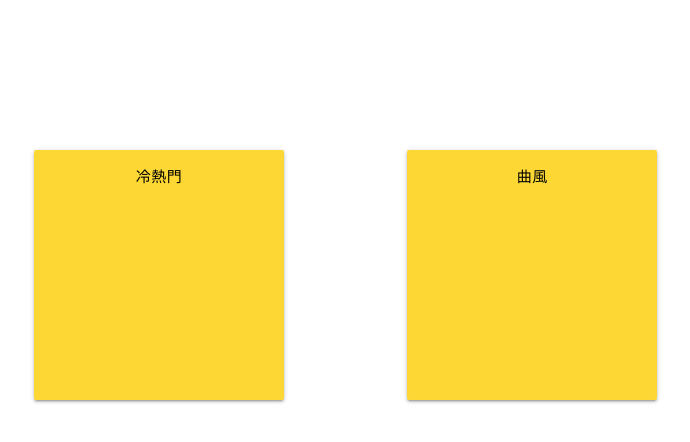
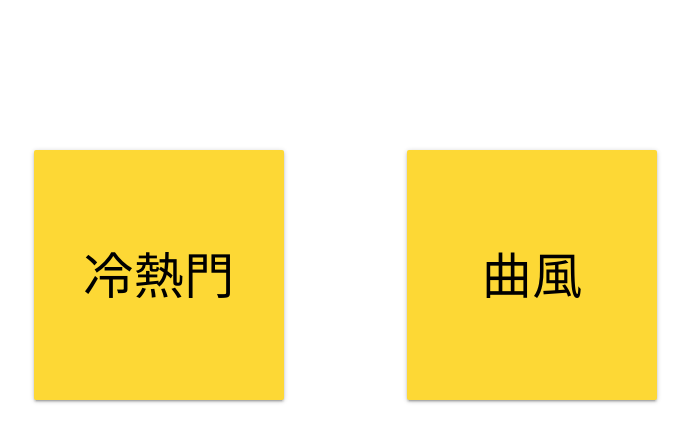
Before and after one commit to we-are-group-10/MusicProject, a Django app: page / in a window 1280 px wide. Shown: the top 442 px of the page, without its empty margins (294-984 px from the left). Run offline with Django 3.2, Linux system fonts and the light colour scheme.

Commit message:
Add 2 button's font data

```diff
--- a/static/stylesheets/home.css
+++ b/static/stylesheets/home.css
@@ -10,8 +10,16 @@ html, body {
     left: 50px;
     right:50px;
 
+
 }
-
+#p-word{
+    font-family: '微軟正黑體';
+    font-size: 50px;
+    position: absolute;
+    top: 100px;
+    left: 25px;
+    right:25px;
+}
 #style {
     position: relative;
     width:250px;
@@ -20,6 +28,14 @@ html, body {
     left: 50px;
     right:50px;
 }
+#s-word{
+    font-family: '微軟正黑體';
+    font-size: 50px;
+    position: absolute;
+    top: 100px;
+    left: 25px;
+    right:25px;
+}
 /* #hi {
     background-color: blue;
 } */
```
